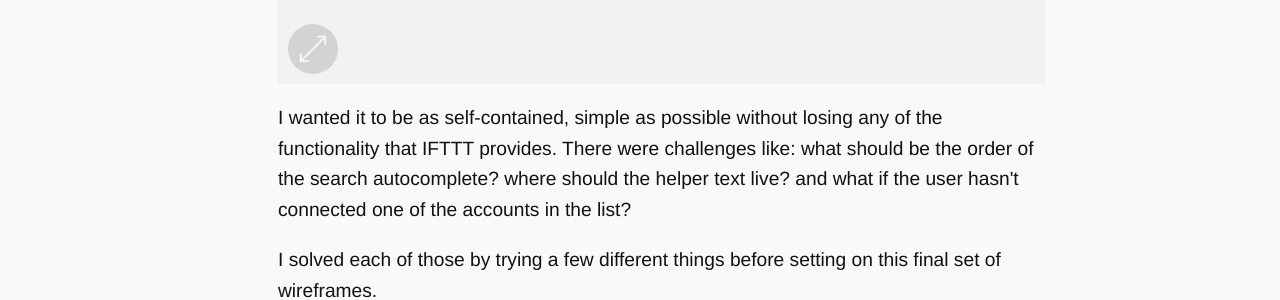
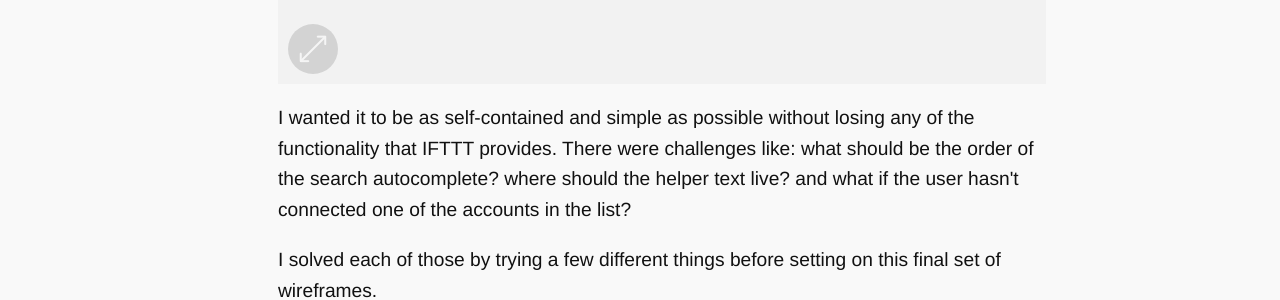
Before and after one commit to ReptarAzar/reptarazar.github.io, a Jekyll site: the page built from _posts/2015-01-11-ifttt.markdown, in a window 1280 px wide and 900 px high, scrolled down 3471 px. Shown: the part 153-453 px from the top of the window. Built offline with Jekyll 4.4.1, drawn with Linux system fonts in a browser that asks for light colours; nearby versions of some CDN libraries.

Commit message:
ifttt page update

```diff
--- a/_posts/2015-01-11-ifttt.markdown
+++ b/_posts/2015-01-11-ifttt.markdown
@@ -111,7 +111,7 @@ categories:
             <img src="../assets/img/portfolio/ifttt/ifttt-plus-slack.png" />
         </a>
 
-        <p>I wanted it to be as self-contained, simple as possible without losing any of the functionality that IFTTT provides. There were challenges like: what should be the order of the search autocomplete? where should the helper text live? and what if the user hasn't connected one of the accounts in the list? </p>
+        <p>I wanted it to be as self-contained and simple as possible without losing any of the functionality that IFTTT provides. There were challenges like: what should be the order of the search autocomplete? where should the helper text live? and what if the user hasn't connected one of the accounts in the list? </p>
 
         <p>I solved each of those by trying a few different things before setting on this final set of wireframes.</p>
 
```
